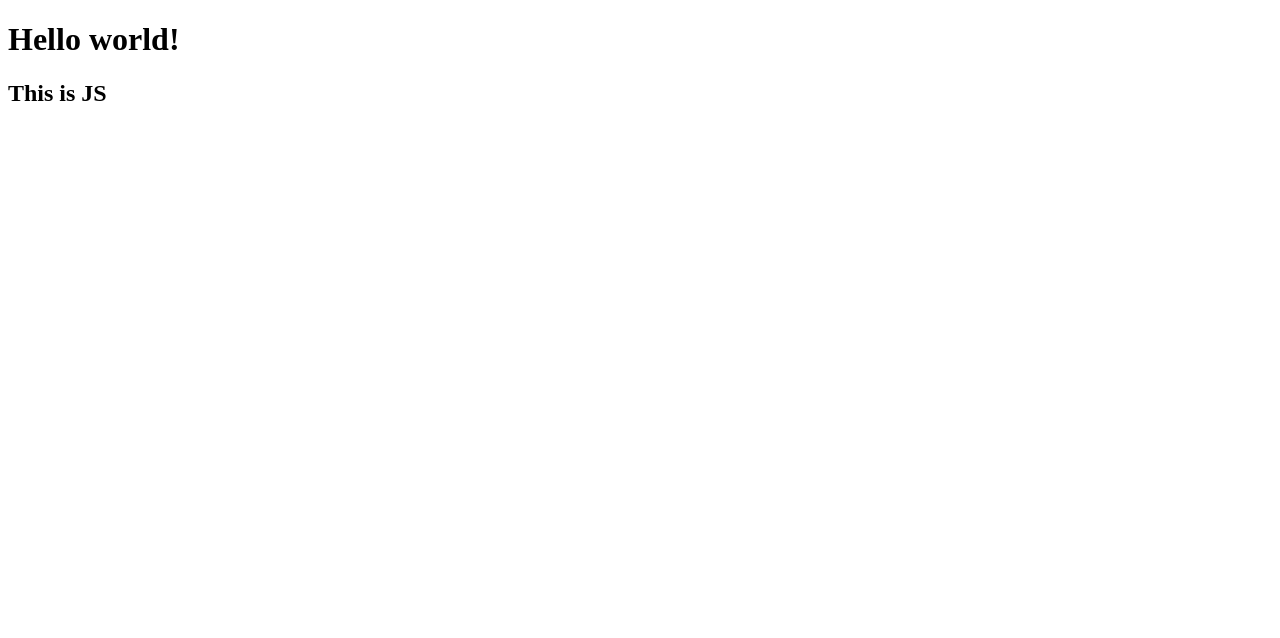
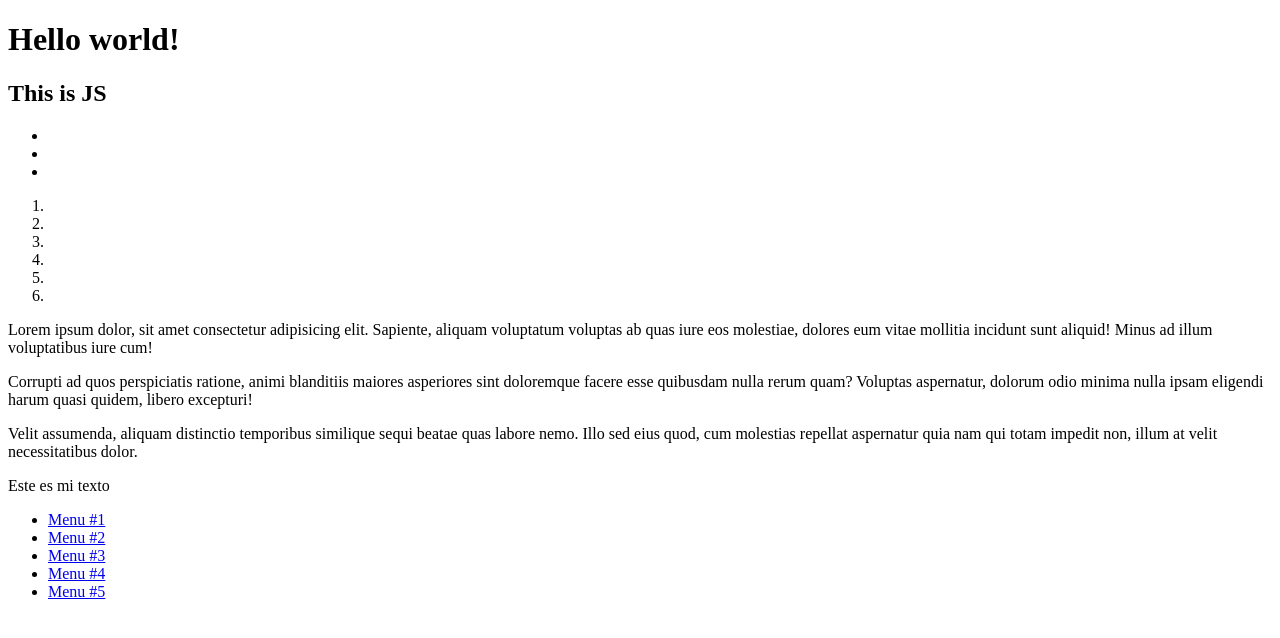
Before and after one commit to DavidMartinezMerencio/myfirstjs, a plain HTML site: page index.html in a window 1280 px wide. Drawn offline with Linux system fonts and the light colour scheme.

Commit message:
Fast commands

```diff
--- a/index.html
+++ b/index.html
@@ -9,5 +9,44 @@
 <body>
     <h1>Hello world!</h1>
     <h2>This is JS</h2>
+    <!-- ul>li*3>span.hello$ -->
+    <ul>
+        <li><span class="hello1"></span></li>
+        <li><span class="hello2"></span></li>
+        <li><span class="hello3"></span></li>
+    </ul>
+
+    <!-- ol>li*6> -->
+    <ol>
+        <li></li>
+        <li></li>
+        <li></li>
+        <li></li>
+        <li></li>
+        <li></li>
+    </ol>
+
+    <!-- div#principal>p*3>lorem -->
+    <div id="principal">
+        <p>Lorem ipsum dolor, sit amet consectetur adipisicing elit. Sapiente, aliquam voluptatum voluptas ab quas iure eos molestiae, dolores eum vitae mollitia incidunt sunt aliquid! Minus ad illum voluptatibus iure cum!</p>
+        <p>Corrupti ad quos perspiciatis ratione, animi blanditiis maiores asperiores sint doloremque facere esse quibusdam nulla rerum quam? Voluptas aspernatur, dolorum odio minima nulla ipsam eligendi harum quasi quidem, libero excepturi!</p>
+        <p>Velit assumenda, aliquam distinctio temporibus similique sequi beatae quas labore nemo. Illo sed eius quod, cum molestias repellat aspernatur quia nam qui totam impedit non, illum at velit necessitatibus dolor.</p>
+    </div>
+
+    <!-- p[title='presentacion']{Este es mi texto} -->
+    <p title="presentacion">Este es mi texto</p>
+
+    <!-- header>nav>ul>li*5>a:link[target='_blank'].link_menu{Menu #$} -->
+    <header>
+        <nav>
+            <ul>
+                <li><a href="http://" target="_blank" class="link_menu">Menu #1</a></li>
+                <li><a href="http://" target="_blank" class="link_menu">Menu #2</a></li>
+                <li><a href="http://" target="_blank" class="link_menu">Menu #3</a></li>
+                <li><a href="http://" target="_blank" class="link_menu">Menu #4</a></li>
+                <li><a href="http://" target="_blank" class="link_menu">Menu #5</a></li>
+            </ul>
+        </nav>
+    </header>
 </body>
 </html>
```
